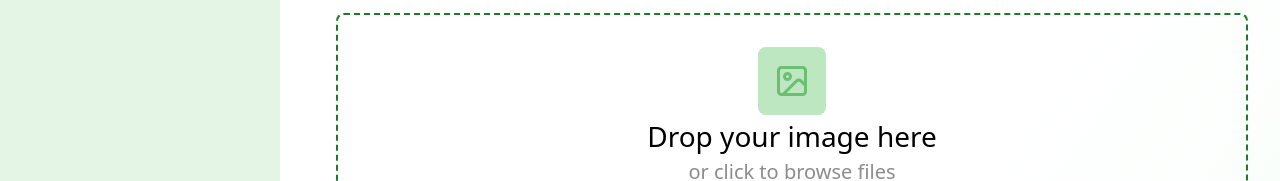
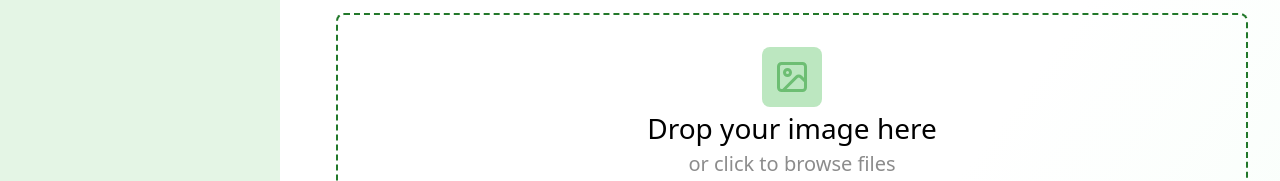
Before and after one commit to anshulvyasa/ReHarvest_FrontEnd, a Next.js app: page /app/ai-classifier in a window 1280 px wide. Shown: the part 264-445 px from the top of the page. Built offline with nearby package versions, Linux system fonts and the light colour scheme; no server answers; sample sign-in values are in the browser's storage.

Commit message:
some UI inconsistenty are resolved

```diff
--- a/components/business-logic/ai-classifier/image-upload.tsx
+++ b/components/business-logic/ai-classifier/image-upload.tsx
@@ -28,7 +28,7 @@ const AiClasifierImageUpload = ({
         </div>
       </div>
       <div className="border-[2px] !border-[#22782A] border-dashed rounded-lg flex flex-col items-center ">
-        <div className="bg-[#BCE7C0] rounded-lg p-3 sm:p-4 mt-8">
+        <div className="bg-[#BCE7C0] rounded-lg p-3 sm:p-3 mt-8">
           <Image className="text-[#6DBE73] h-6 w-6 sm:h-9 sm:w-9" />
         </div>
         <div className="text-center">
```
